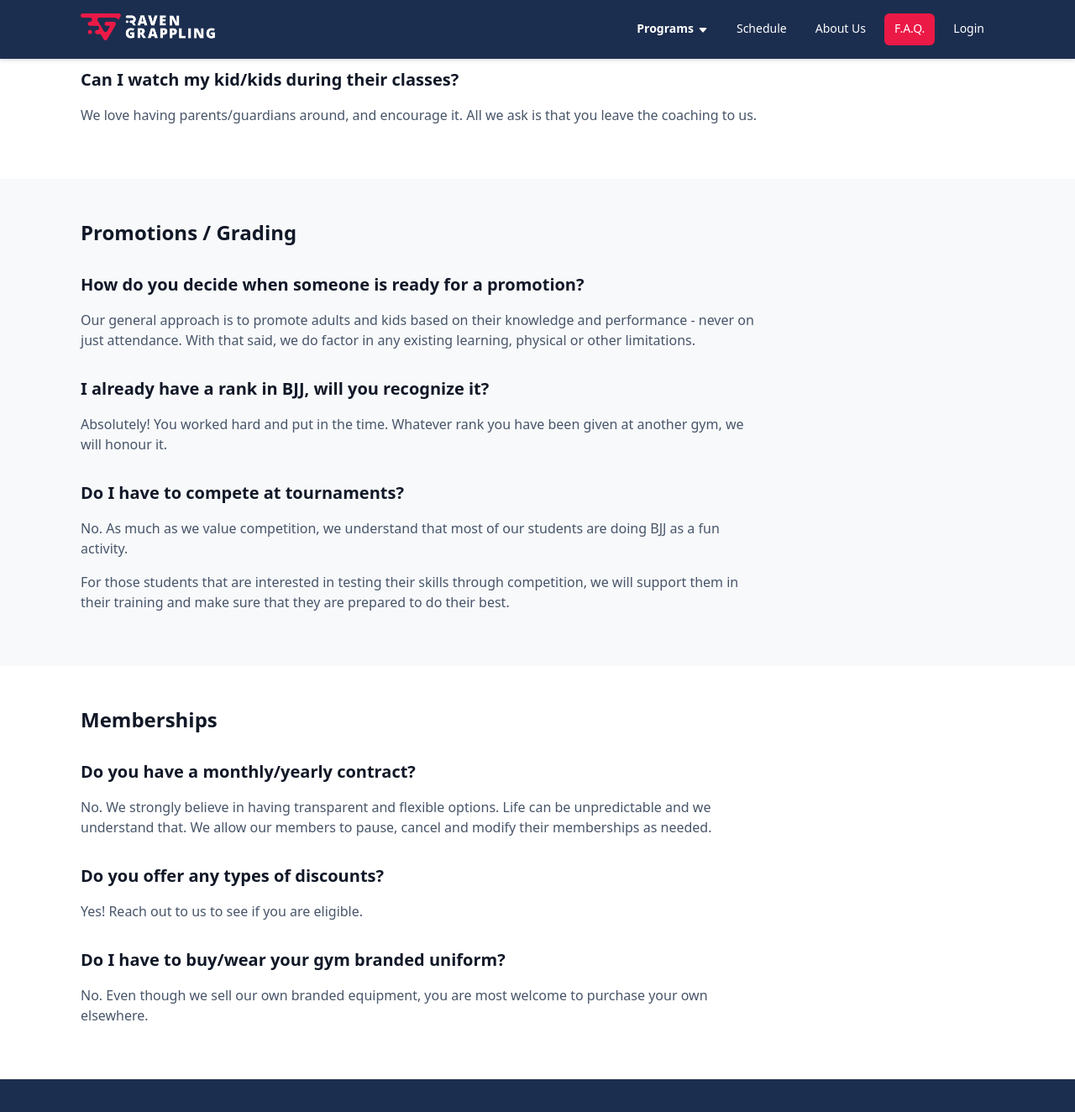
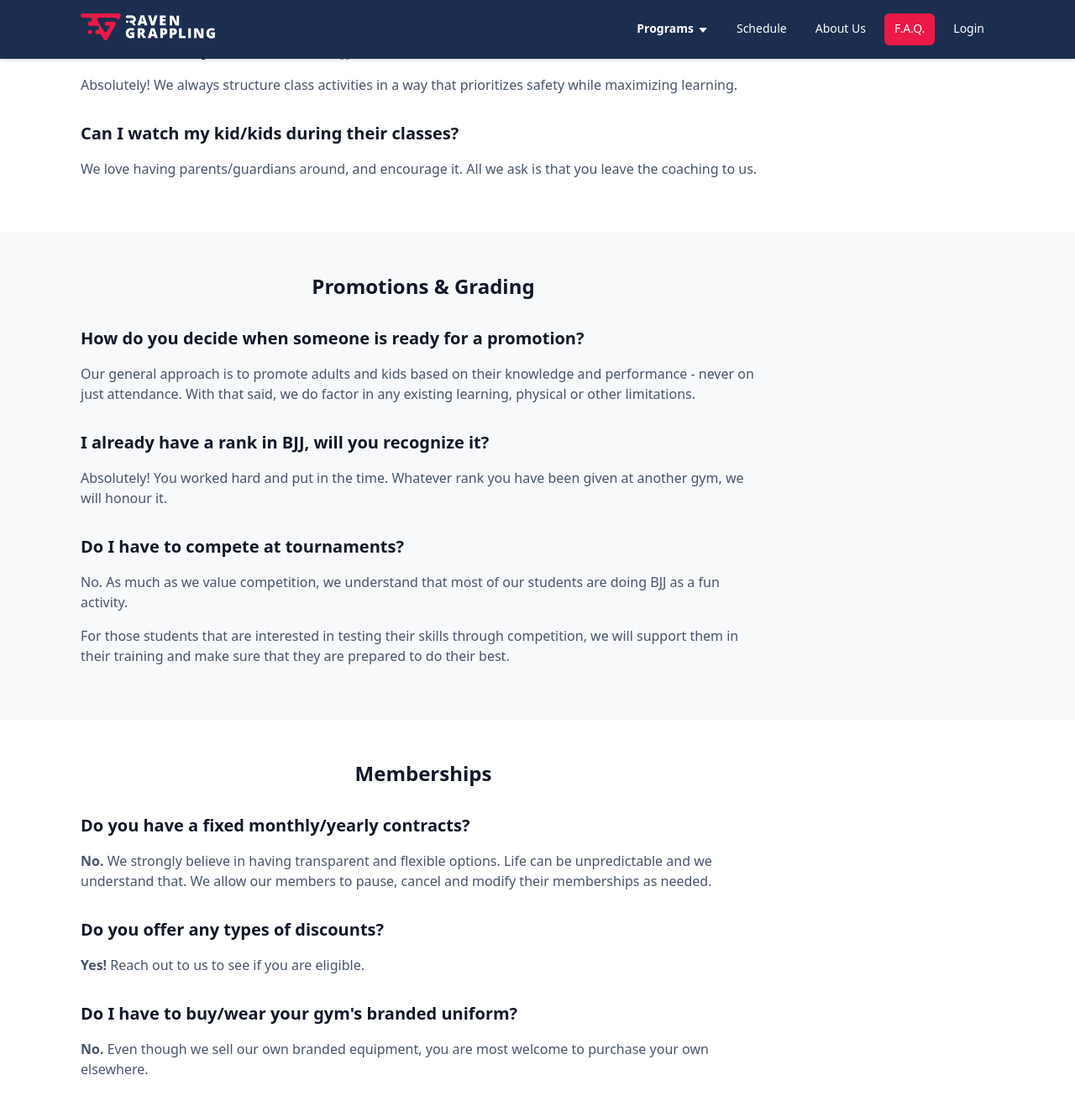
Before and after one commit to RavenGrappling/RavenGrappling.github.io, a Jekyll site: the page built from pages/faq.html, in a window 1280 px wide and 1400 px high, scrolled down 2373 px, cut to the strip 0-1329 px from the top of the window. Shown: the top 1324 px of the strip at 84% size. Built offline with Jekyll 4.4.1, drawn with Linux system fonts in a browser that asks for light colours.

Commit message:
Update faq.html

```diff
--- a/pages/faq.html
+++ b/pages/faq.html
@@ -6,9 +6,12 @@
 
 <section>
   <div class="squished">
-    <h1>
+    <h1 class="text-center">
+      FAQ
+    </h1>
+    <h2 class="text-center">
       About BJJ
-    </h1>
+    </h2>
     <h3>
       What makes Brazilian Jiu Jitsu (BJJ) better compared to many other martial arts?
     </h3>
@@ -76,7 +79,7 @@
 <div class="section-bg">
   <section>
     <div class="squished">
-      <h2>
+      <h2 class="text-center">
         Safety
       </h2>
       <h3>
@@ -112,7 +115,7 @@
 
 <section>
   <div class="squished">
-    <h2>
+    <h2 class="text-center">
       Kids / Teens
     </h2>
     <h3>
@@ -148,8 +151,8 @@
 <div class="section-bg">
   <section>
     <div class="squished">
-      <h2>
-        Promotions / Grading
+      <h2 class="text-center">
+        Promotions & Grading
       </h2>
       <h3>
         How do you decide when someone is ready for a promotion?
@@ -178,27 +181,27 @@
 
 <section>
   <div class="squished">
-    <h2>
+    <h2 class="text-center">
       Memberships
     </h2>
     <h3>
-      Do you have a monthly/yearly contract?
+      Do you have a fixed monthly/yearly contracts?
     </h3>
     <p>
-      No. We strongly believe in having transparent and flexible options.
+     <strong>No.</strong> We strongly believe in having transparent and flexible options.
       Life can be unpredictable and we understand that. We allow our members to pause, cancel and modify their memberships as needed.
     </p>
     <h3>
       Do you offer any types of discounts?
     </h3>
     <p>
-      Yes! Reach out to us to see if you are eligible.
+      <strong>Yes!</strong> Reach out to us to see if you are eligible.
     </p>
     <h3>
-      Do I have to buy/wear your gym branded uniform?
+      Do I have to buy/wear your gym's branded uniform?
     </h3>
     <p>
-      No. Even though we sell our own branded equipment, you are most welcome to purchase your own elsewhere.
+      <strong>No.</strong> Even though we sell our own branded equipment, you are most welcome to purchase your own elsewhere.
     </p>
   </div>
 </section>
```
